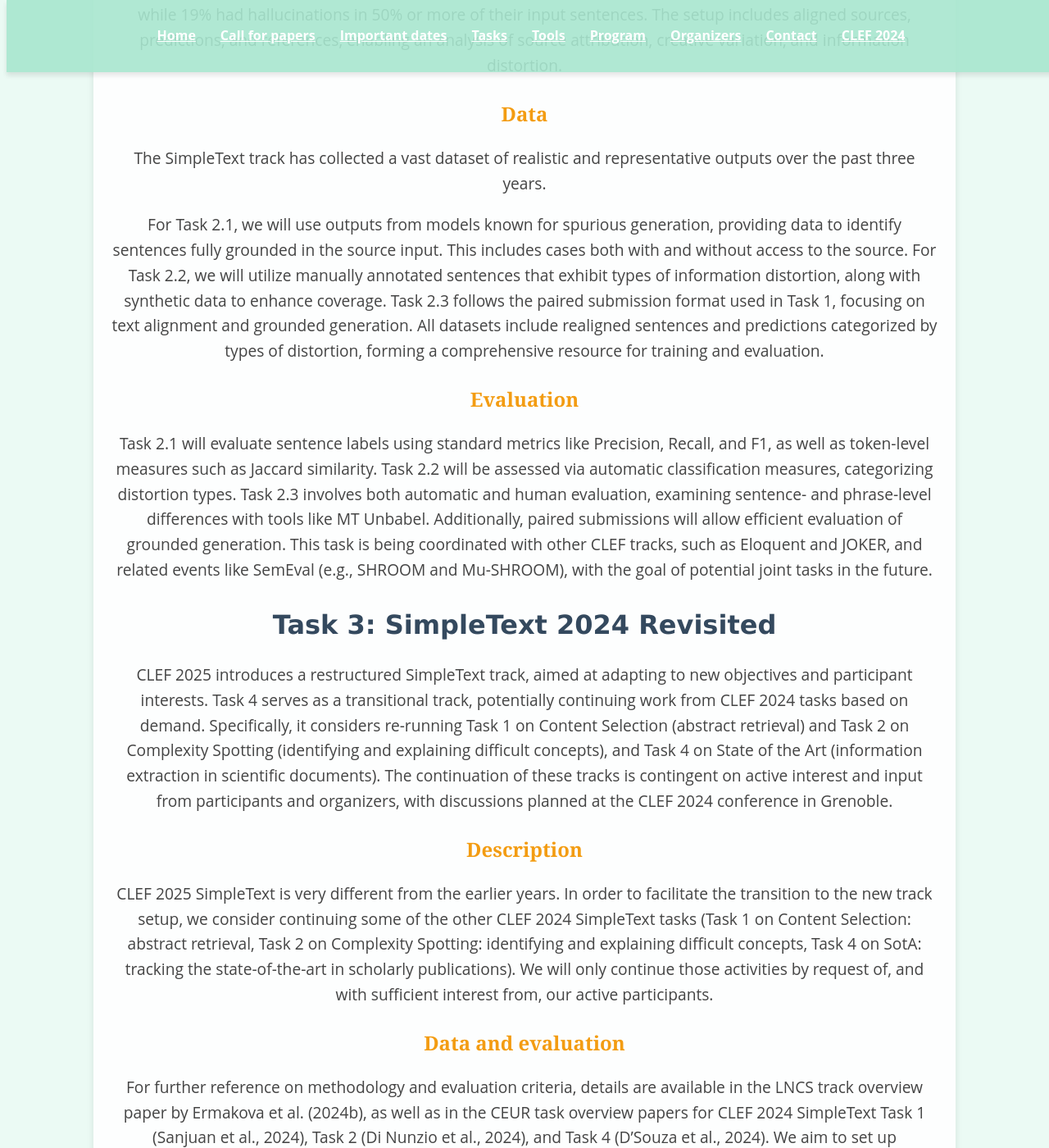
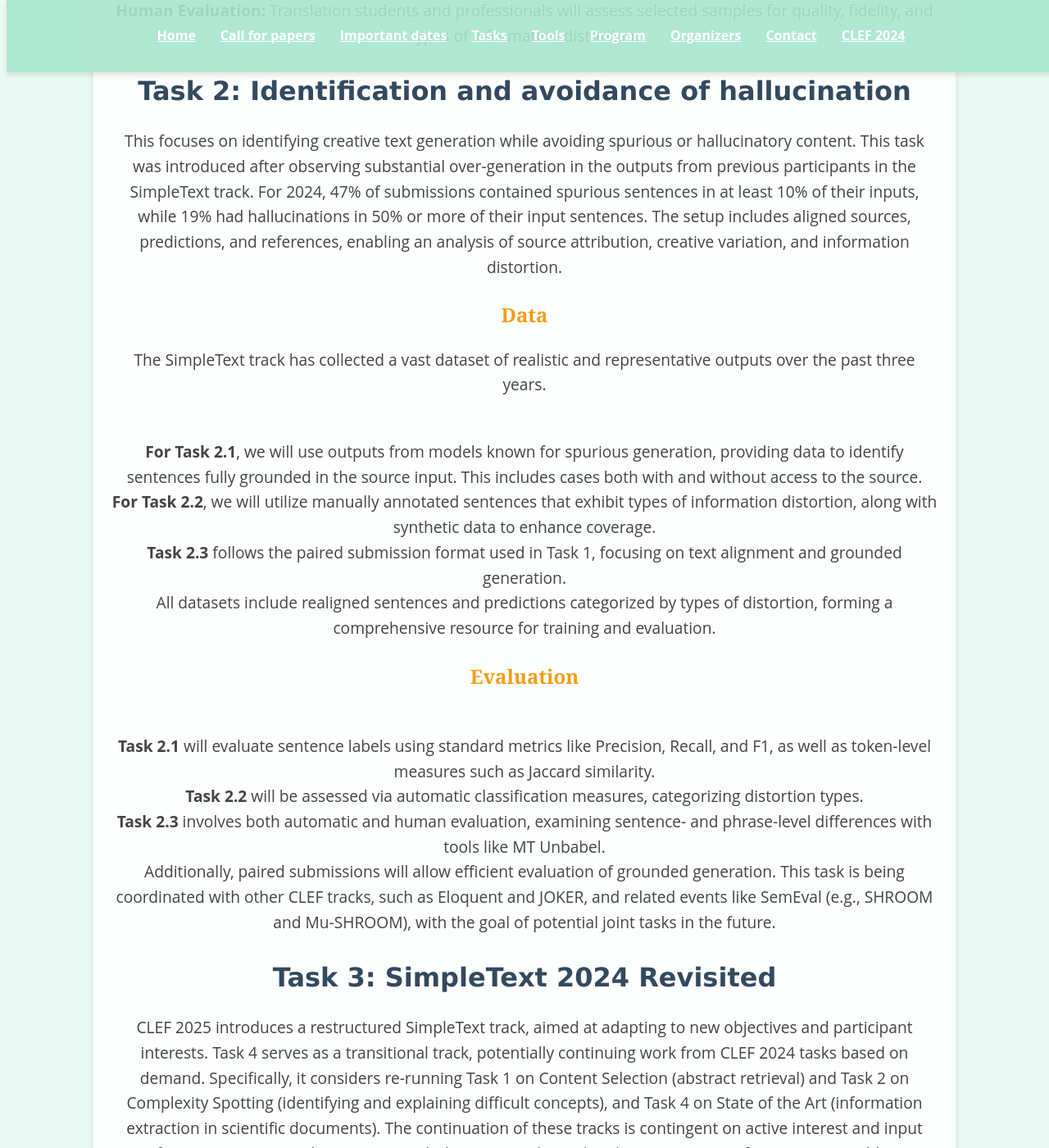
Before and after one commit to simpletext-madics/2025, a Jekyll site: the page built from tasks.md, in a window 1280 px wide and 1400 px high, scrolled down 2177 px. Shown: the whole window at 82% size. Built offline with Jekyll 4.4.1, drawn with Linux system fonts in a browser that asks for light colours; some of the changed text lies outside the part shown.

Commit message:
Update tasks.md

```diff
--- a/tasks.md
+++ b/tasks.md
@@ -20,27 +20,27 @@ The CLEF 2025 SimpleText track introduced the Cochrane-auto corpus, derived from
 
 Cochrane-auto provides authentic parallel data produced by the same authors, enabling true document-level simplification. It incorporates advanced simplification techniques such as sentence merging, reordering, and alignment with discourse structure. This approach contrasts with more standard simplification corpora by realigning data at the paragraph, sentence, and document levels. A comparative analysis with existing simplification corpora is summarized in Table 3.
 
-One of the key benefits of Cochrane-auto is its contribution to reducing the manual effort for translation students and professionals. Instead of manually simplifying texts, they can focus on analyzing and annotating the evaluation data for types of information distortion, which in turn provides ground truth for other tasks.
+<br>One of the key benefits of Cochrane-auto is its contribution to reducing the manual effort for translation students and professionals. Instead of manually simplifying texts, they can focus on analyzing and annotating the evaluation data for types of information distortion, which in turn provides ground truth for other tasks.
 
 ### Descrption :
 This task remains the core NLP challenge of the track, divided into:
 
-Task 1.1: Sentence-level simplification.
-Task 1.2: Document-level simplification.
-The introduction of Cochrane-auto and the focus on the biomedical domain highlight the task's main innovation. Additionally, discussions are ongoing to introduce a third subtask on text alignment, where related abstracts (e.g., source and reference or source and predictions) are aligned at the sentence level. This involves n-to-n alignments, including sentence splits and merges, which are pivotal for downstream tasks like Task 2.
+<br>**Task 1.1:** Sentence-level simplification.
+<br>**Task 1.2:** Document-level simplification.
+<br>The introduction of Cochrane-auto and the focus on the biomedical domain highlight the task's main innovation. Additionally, discussions are ongoing to introduce a third subtask on text alignment, where related abstracts (e.g., source and reference or source and predictions) are aligned at the sentence level. This involves n-to-n alignments, including sentence splits and merges, which are pivotal for downstream tasks like Task 2.
 
 ### Data
-The task uses the newly constructed Cochrane-auto corpus, consisting of large-scale realigned abstracts and lay summaries. Data is aligned at multiple levels:
+<br>The task uses the newly constructed Cochrane-auto corpus, consisting of large-scale realigned abstracts and lay summaries. Data is aligned at multiple levels:
 
-Sentence-level: Simplification and realignment of individual sentences.
-Paragraph-level: Matching simplified and source paragraphs.
-Document-level: Ensuring discourse-structured alignment.
+<br>**Sentence-level:** Simplification and realignment of individual sentences.
+<br>**Paragraph-level:** Matching simplified and source paragraphs.
+<br>**Document-level:** Ensuring discourse-structured alignment.
 
 ### Evaluation
 Evaluation for the task includes both automatic and human assessment:
 
-Automatic Measures: SARI, BLEU, LENS, BERTscore, among others.
-Human Evaluation: Translation students and professionals will assess selected samples for quality, fidelity, and types of information distortion.
+<br>**Automatic Measures:** SARI, BLEU, LENS, BERTscore, among others.
+<br>**Human Evaluation:** Translation students and professionals will assess selected samples for quality, fidelity, and types of information distortion.
 
 ## Task 2: Identification and avoidance of hallucination
 
@@ -50,18 +50,18 @@ This focuses on identifying creative text generation while avoiding spurious or
 
 The SimpleText track has collected a vast dataset of realistic and representative outputs over the past three years.
 
-For Task 2.1, we will use outputs from models known for spurious generation, providing data to identify sentences fully grounded in the source input. This includes cases both with and without access to the source.
-For Task 2.2, we will utilize manually annotated sentences that exhibit types of information distortion, along with synthetic data to enhance coverage.
-Task 2.3 follows the paired submission format used in Task 1, focusing on text alignment and grounded generation.
-All datasets include realigned sentences and predictions categorized by types of distortion, forming a comprehensive resource for training and evaluation.
+<br>**For Task 2.1**, we will use outputs from models known for spurious generation, providing data to identify sentences fully grounded in the source input. This includes cases both with and without access to the source.
+<br>**For Task 2.2**, we will utilize manually annotated sentences that exhibit types of information distortion, along with synthetic data to enhance coverage.
+<br>**Task 2.3** follows the paired submission format used in Task 1, focusing on text alignment and grounded generation.
+<br>All datasets include realigned sentences and predictions categorized by types of distortion, forming a comprehensive resource for training and evaluation.
 
 
 ### Evaluation
 
-Task 2.1 will evaluate sentence labels using standard metrics like Precision, Recall, and F1, as well as token-level measures such as Jaccard similarity.
-Task 2.2 will be assessed via automatic classification measures, categorizing distortion types.
-Task 2.3 involves both automatic and human evaluation, examining sentence- and phrase-level differences with tools like MT Unbabel.
-Additionally, paired submissions will allow efficient evaluation of grounded generation. This task is being coordinated with other CLEF tracks, such as Eloquent and JOKER, and related events like SemEval (e.g., SHROOM and Mu-SHROOM), with the goal of potential joint tasks in the future.
+<br>**Task 2.1** will evaluate sentence labels using standard metrics like Precision, Recall, and F1, as well as token-level measures such as Jaccard similarity.
+<br>**Task 2.2** will be assessed via automatic classification measures, categorizing distortion types.
+<br>**Task 2.3** involves both automatic and human evaluation, examining sentence- and phrase-level differences with tools like MT Unbabel.
+<br>Additionally, paired submissions will allow efficient evaluation of grounded generation. This task is being coordinated with other CLEF tracks, such as Eloquent and JOKER, and related events like SemEval (e.g., SHROOM and Mu-SHROOM), with the goal of potential joint tasks in the future.
 
 ## Task 3: SimpleText 2024 Revisited
 
```
